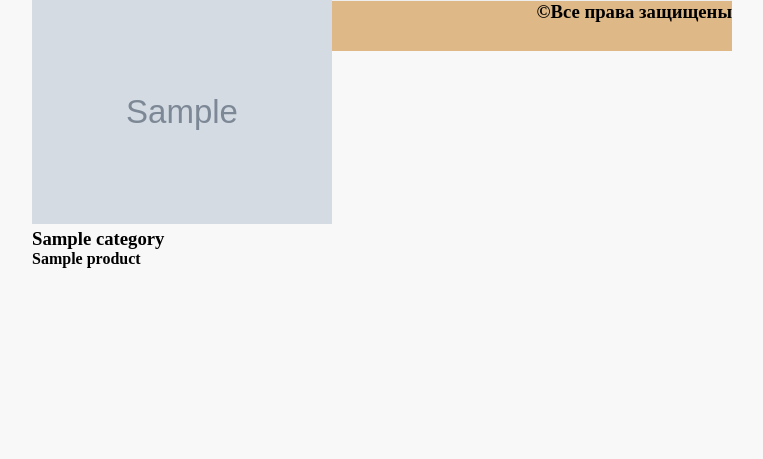
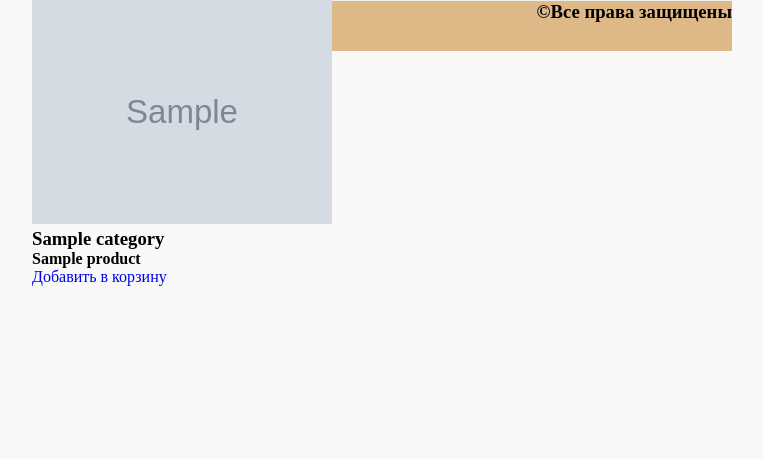
Before and after one commit to GigGun/geekshop2, a Django app: template geekshop/mainapp/templates/mainapp/products.html in a window 1280 px wide. Shown: the part 101-560 px from the top of the page, without its empty margins (258-1021 px from the left). Run offline with Django 3.2, Linux system fonts and the light colour scheme; the template is opened without the code that fills it: most values are stand-ins (such as "Sample title", 1, 10 or a date in 2020); grey boxes marked "Sample" are stand-in pictures; parts of the project's set-up code (start-up, migrations or seed data) failed here and were passed over.

Commit message:
add string "Добавить в корзину"

```diff
--- a/geekshop/mainapp/templates/mainapp/products.html
+++ b/geekshop/mainapp/templates/mainapp/products.html
@@ -11,6 +11,7 @@
         <div class="block">
             <h3>{{ product.category.name }}</h3>
             <h4>{{ product.name }}</h4>
+            <a href="{% url 'basket:add' product.pk %}">Добавить в корзину</a>
         </div>
     </a>
 </div>
```
